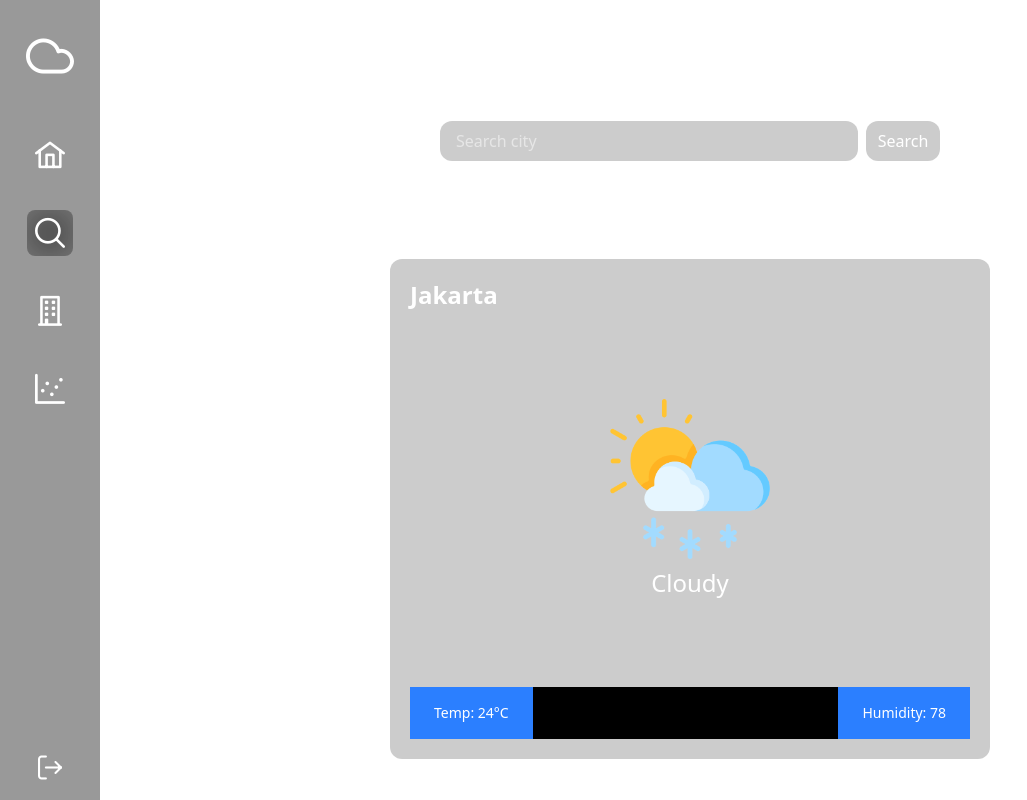
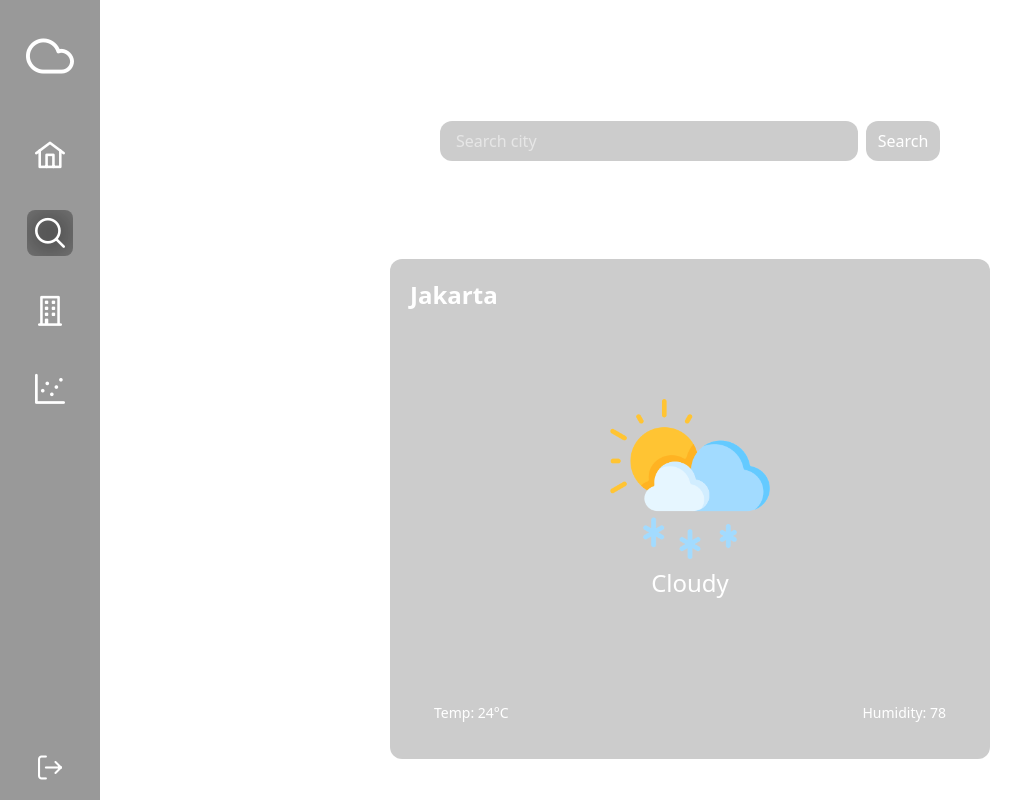
Before and after one commit to MSFauzan505/weather-app-reactjs, a React (Vite) app: page /search in a window 1280 px wide. Shown: the whole page, without its empty margins (0-1027 px from the left). Built offline with nearby package versions, Linux system fonts and the light colour scheme.

Commit message:
fix: delete color background

```diff
--- a/src/pages/SearchPage.jsx
+++ b/src/pages/SearchPage.jsx
@@ -32,9 +32,9 @@ const SearchPage = () => {
           <h1 className='text-xl md:text-2xl'>Cloudy</h1>
         </div>
 
-        <div className='flex  justify-between bg-black'>
-          <span className='text-sm py-4 px-6 bg-blue-500'>Temp: 24°C</span>
-          <span className='text-sm py-4 px-6 bg-blue-500'>Humidity: 78</span>
+        <div className='flex  justify-between'>
+          <span className='text-sm py-4 px-6 '>Temp: 24°C</span>
+          <span className='text-sm py-4 px-6 '>Humidity: 78</span>
         </div>
       </div>
     </div>
```
